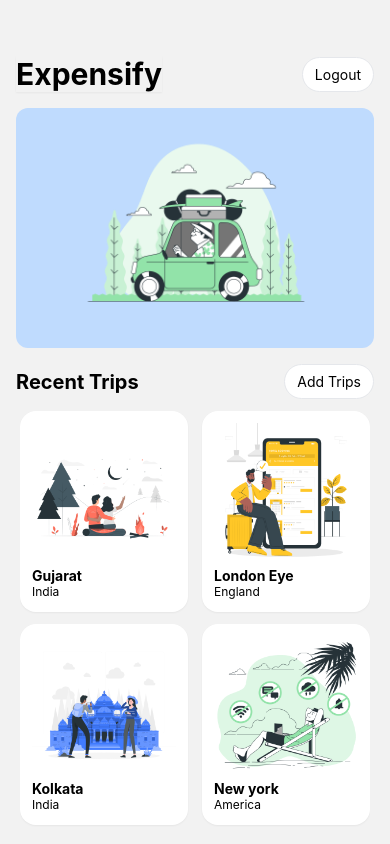
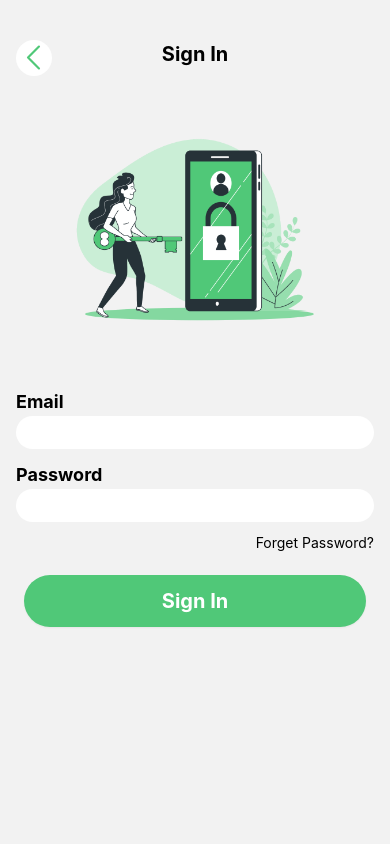
Before and after one commit to Akash742/expensify, a React Native app: screen /SignIn in a window 390 px wide. Built offline with nearby package versions, Linux system fonts and the light colour scheme.

Commit message:
Created WelcomeScreen, SignInScreen, SignUpScreen and deleted LoginScreen

```diff
--- a/navigation/AppNavigation.js
+++ b/navigation/AppNavigation.js
@@ -2,26 +2,38 @@ import * as React from "react";
 import { NavigationContainer } from "@react-navigation/native";
 import { createNativeStackNavigator } from "@react-navigation/native-stack";
 import HomeScreen from "../screens/HomeScreen";
-import LoginScreen from "../screens/LoginScreen";
 import AddTripScreen from "../screens/AddTripScreen";
 import AddExpenseScreen from "../screens/AddExpenseScreen";
 import TripExpensesScreen from "../screens/TripExpensesScreen";
+import WelcomeScreen from "../screens/WelcomeScreen";
+import SignInScreen from "../screens/SignInScreen";
+import SignUpScreen from "../screens/SignUpScreen";
 
 const Stack = createNativeStackNavigator();
 
 export default function AppNavigation() {
   return (
     <NavigationContainer>
-      <Stack.Navigator initialRouteName="Home">
+      <Stack.Navigator initialRouteName="WelcomeScreen">
+        <Stack.Screen
+          options={{ headerShown: false}}
+          name="WelcomeScreen"
+          component={WelcomeScreen}
+        />
+        <Stack.Screen
+          options={{ headerShown: false, presentation: 'modal'}}
+          name="SignIn"
+          component={SignInScreen}
+        />
+        <Stack.Screen
+          options={{ headerShown: false, presentation: 'modal'}}
+          name="SignUp"
+          component={SignUpScreen}
+        />
         <Stack.Screen
           options={{ headerShown: false }}
           name="Home"
           component={HomeScreen}
-        />
-        <Stack.Screen
-          options={{ headerShown: false }}
-          name="Login"
-          component={LoginScreen}
         />
         <Stack.Screen
           options={{ headerShown: false }}
--- a/screens/LoginScreen.js
+++ /dev/null
@@ -1,13 +0,0 @@
-import React from 'react';
-import { View, Text } from 'react-native';
-import ScreenWrapper from '../components/ScreenWrapper';
-
-function LoginScreen(props) {
-    return (
-        <ScreenWrapper>
-            <Text>LoginScreen</Text>
-        </ScreenWrapper>
-    );
-}
-
-export default LoginScreen;
--- /dev/null
+++ b/screens/SignInScreen.js
@@ -0,0 +1,59 @@
+import React, { useState } from 'react';
+import { View, Text, Image, TextInput, TouchableOpacity } from 'react-native';
+import ScreenWrapper from '../components/ScreenWrapper';
+import { colors } from '../theme';
+import BackButton from '../components/BackButton';
+import { useNavigation } from '@react-navigation/native';
+
+function SignInScreen(props) {
+    const[ email, setEmail ] = useState('');
+    const[ password, setPassword ] = useState('');
+
+    const navigation = useNavigation();
+
+    const handleSubmit = () => {
+        if(email && password)
+        {
+            //Good to Go
+            console.log("Email: ", email);
+            console.log("Password: ", password);
+
+            navigation.navigate('Home');
+        }
+        else
+        {
+            //Show Error
+        }
+    }
+    return (
+        <ScreenWrapper>
+            <View className="flex justify-between h-full mx-4">
+                <View className="relative">
+                    <View className="absolute top-0 left-0">
+                        <BackButton/>
+                    </View>
+                    <Text className={`${colors.heading} text-xl font-bold text-center`}>Sign In</Text>
+                    <View className="flex-row justify-center items-center my-3 mt-5">
+                        <Image className="w-72 h-72" source={require('../assets/images/login.png')}/>
+                    </View>
+                    <View classsName="space-y-2 mx-2">
+                        <Text className={`${colors.heading} font-bold text-lg`}>Email</Text>
+                        <TextInput value={email} onChangeText={value => setEmail(value)} className="p-2 bg-white rounded-full mb-3"/>
+                        <Text className={`${colors.heading} font-bold text-lg`}>Password</Text>
+                        <TextInput value={password} secureTextEntry onChangeText={value => setPassword(value)} className="p-2 bg-white rounded-full mb-3"/>
+                        <TouchableOpacity className="flex-row justify-end">
+                            <Text>Forget Password?</Text>
+                        </TouchableOpacity>
+                    </View>
+                </View>
+                <View>
+                    <TouchableOpacity onPress={handleSubmit} style={{backgroundColor: colors.button}} className="rounded-full p-3 my-6 mx-2 shadow-sm">
+                        <Text className={`${colors.heading} font-bold text-xl text-white text-center`}>Sign In</Text>
+                    </TouchableOpacity>
+                </View>
+            </View>
+        </ScreenWrapper>
+    );
+}
+
+export default SignInScreen;
--- /dev/null
+++ b/screens/SignUpScreen.js
@@ -0,0 +1,56 @@
+import React, { useState } from 'react';
+import { View, Text, Image, TextInput, TouchableOpacity } from 'react-native';
+import ScreenWrapper from '../components/ScreenWrapper';
+import { colors } from '../theme';
+import BackButton from '../components/BackButton';
+import { useNavigation } from '@react-navigation/native';
+
+function SignUpScreen(props) {
+    const[ email, setEmail ] = useState('');
+    const[ password, setPassword ] = useState('');
+
+    const navigation = useNavigation();
+
+    const handleSubmit = () => {
+        if(email && password)
+        {
+            //Good to Go
+            console.log("Email: ", email);
+            console.log("Password: ", password);
+
+            navigation.navigate('Home');
+        }
+        else
+        {
+            //Show Error
+        }
+    }
+    return (
+        <ScreenWrapper>
+            <View className="flex justify-between h-full mx-4">
+                <View className="relative">
+                    <View className="absolute top-0 left-0">
+                        <BackButton/>
+                    </View>
+                    <Text className={`${colors.heading} text-xl font-bold text-center`}>Sign Up</Text>
+                    <View className="flex-row justify-center items-center my-3 mt-5">
+                        <Image className="w-72 h-72" source={require('../assets/images/signup.png')}/>
+                    </View>
+                    <View classsName="space-y-2 mx-2">
+                        <Text className={`${colors.heading} font-bold text-lg`}>Email</Text>
+                        <TextInput value={email} onChangeText={value => setEmail(value)} className="p-2 bg-white rounded-full mb-3"/>
+                        <Text className={`${colors.heading} font-bold text-lg`}>Password</Text>
+                        <TextInput value={password} secureTextEntry onChangeText={value => setPassword(value)} className="p-2 bg-white rounded-full mb-3"/>
+                    </View>
+                </View>
+                <View>
+                    <TouchableOpacity onPress={handleSubmit} style={{backgroundColor: colors.button}} className="rounded-full p-3 my-6 mx-2 shadow-sm">
+                        <Text className={`${colors.heading} font-bold text-xl text-white text-center`}>Sign Up</Text>
+                    </TouchableOpacity>
+                </View>
+            </View>
+        </ScreenWrapper>
+    );
+}
+
+export default SignUpScreen;
--- /dev/null
+++ b/screens/WelcomeScreen.js
@@ -0,0 +1,37 @@
+import React from "react";
+import { View, Image, Text, TouchableOpacity } from "react-native";
+import { colors } from "../theme";
+import ScreenWrapper from "../components/ScreenWrapper";
+import { useNavigation } from "@react-navigation/native";
+
+function WelcomeScreen(props) {
+    const navigation = useNavigation();
+
+  return (
+    <ScreenWrapper>
+      <View className="h-full flex justify-around">
+        <View className="flex-row justify-center mt-10">
+          <Image
+            source={require("../assets/images/welcome.gif")}
+            className="w-96 h-96 shadow"
+          />
+        </View>
+        <View className="mx-5 mb-20">
+          <Text
+            className={`${colors.heading} text-center text-4xl font-bold mb-10`}
+          >
+            Expensify
+          </Text>
+          <TouchableOpacity onPress={() => navigation.navigate("SignIn")} style = {{ backgroundColor: colors.button}} className="rounded-full p-3 mb-5 shadow">
+            <Text className="text-center text-lg font-bold text-white">Sign In</Text>
+          </TouchableOpacity>
+          <TouchableOpacity onPress={() => navigation.navigate("SignUp")} style = {{ backgroundColor: colors.button}} className="rounded-full p-3 shadow">
+            <Text className="text-center text-lg font-bold text-white">Sign Up</Text>
+          </TouchableOpacity>
+        </View>
+      </View>
+    </ScreenWrapper>
+  );
+}
+
+export default WelcomeScreen;
```
